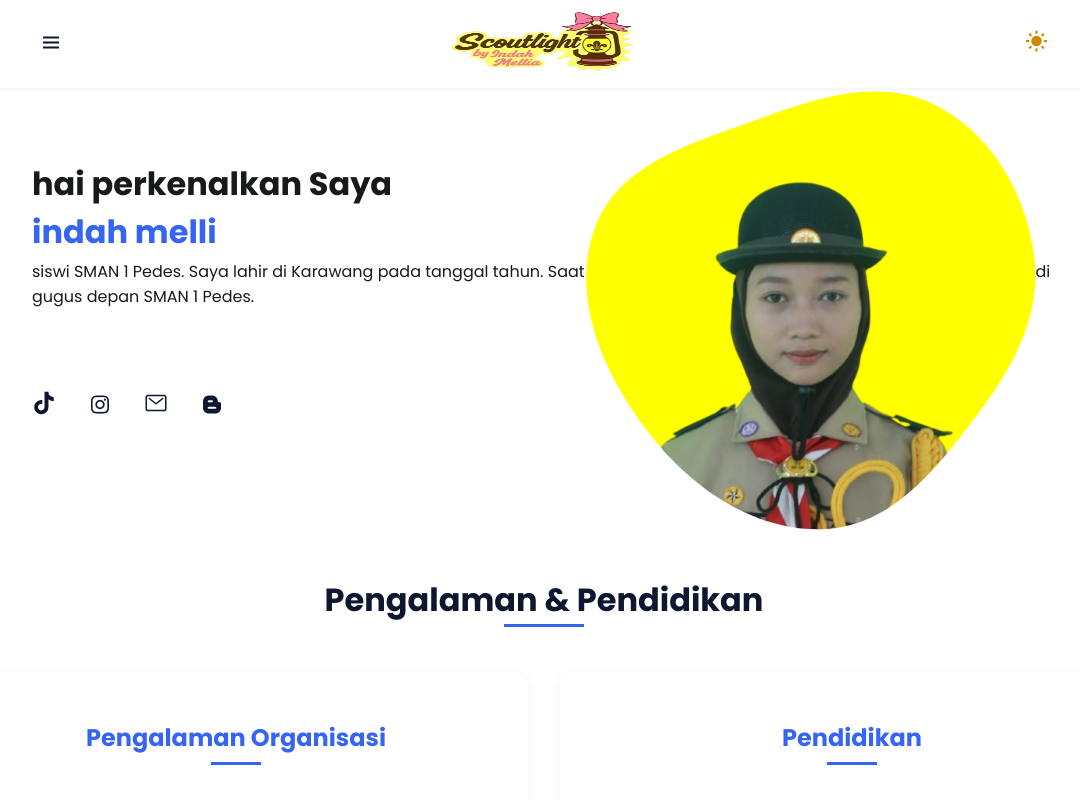
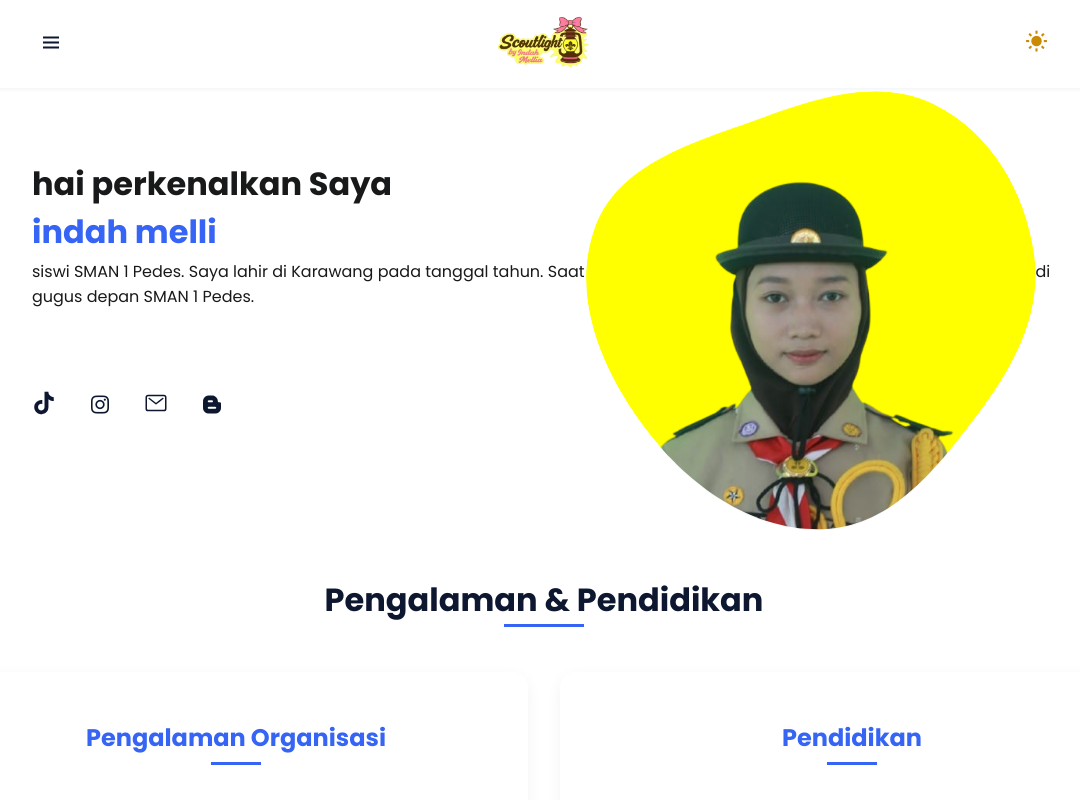
Before and after one commit to cibeys/IndahMelliaBerliani, a plain HTML site: page index.html in a window 1280 px wide. Shown: the top 800 px of the page, without its empty margins (96-1176 px from the left). Drawn offline with nearby package versions, Linux system fonts and the light colour scheme; animation ran at ten frames a second; a web font is replaced by a local one.

Commit message:
Update index.html

```diff
--- a/index.html
+++ b/index.html
@@ -29,7 +29,7 @@
         <i class="bx bx-menu"></i>
       </div>
       <div>
-        <a href="#home" class="nav__logo"><img class="" src="./assets/img/nav-logo.png" alt="" /></a>
+        <a href="#home" class="nav__logo"><img style="width:100px; height:60px;" class="" src="./assets/img/nav-logo.png" alt="" /></a>
       </div>
       <div>
         <input type="checkbox" id="darkmode" />
```
